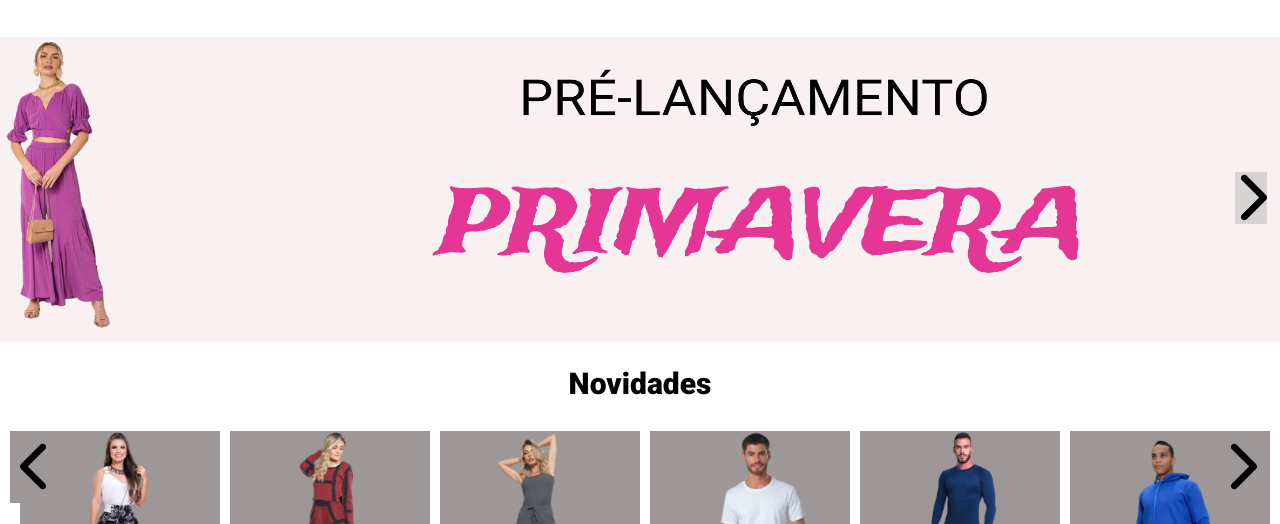
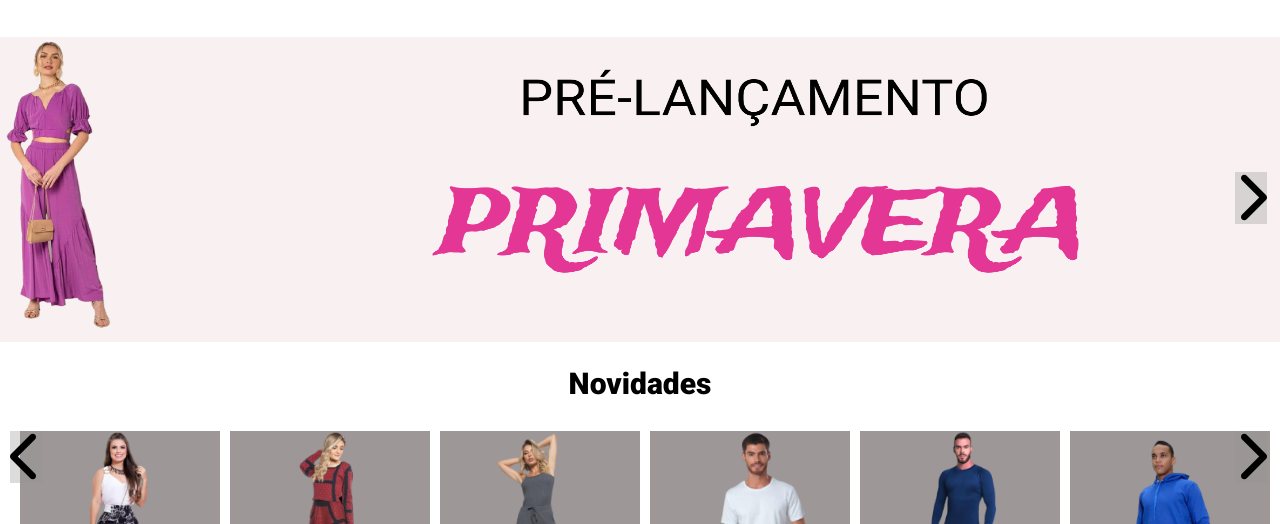
Before and after one commit to sam-alvarenga/SiteC-MM, a plain HTML site: page index.html in a window 1280 px wide. Shown: the part 428-952 px from the top of the page. Drawn offline with Linux system fonts and the light colour scheme; files whose address does not match are found by name.

```diff
--- a/css/style.css
+++ b/css/style.css
@@ -272,11 +272,6 @@
     margin: 20px;
 }
 
-.launch i {
-    background-color: #9D9797;
-    padding: 10px;
-}
-
 .news-inf {
     display: flex;
     flex-wrap: wrap;
```
